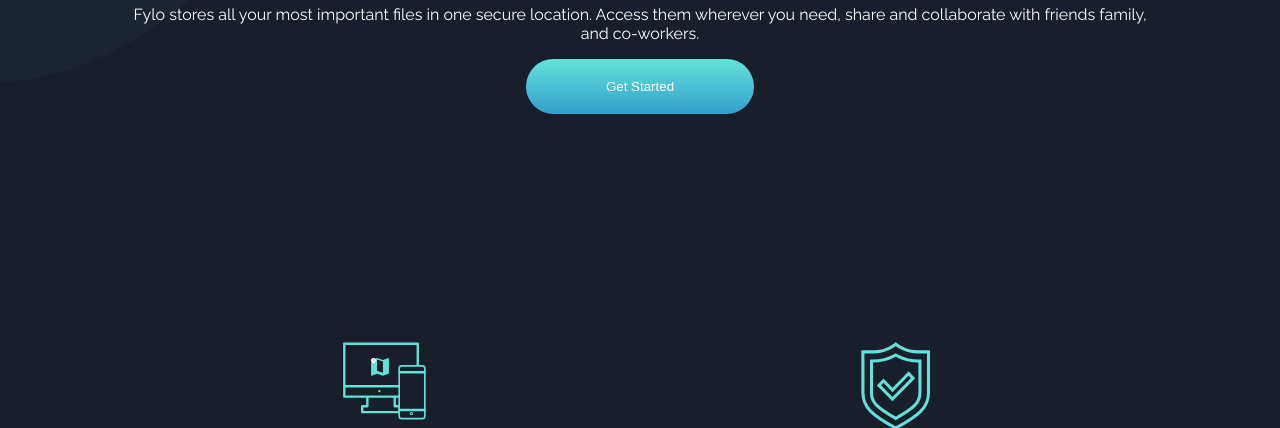
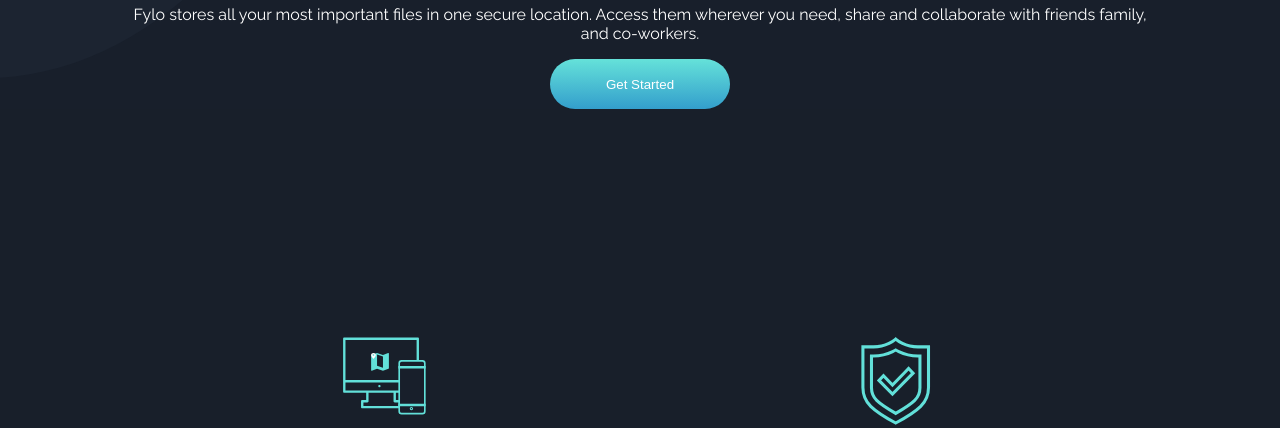
Before and after one commit to Laughter2000/fylo-dark-landing-page, a plain HTML site: page fylo-dark-theme-landing-page-master/index.html in a window 1280 px wide. Shown: the part 672-1100 px from the top of the page. Drawn offline with Linux system fonts and the light colour scheme.

Commit message:
Update style.css

```diff
--- a/fylo-dark-theme-landing-page-master/style.css
+++ b/fylo-dark-theme-landing-page-master/style.css
@@ -112,7 +112,8 @@ ul, li {
 
 button {
     border: none;
-    padding: 1.5em 6em;
+    width: 180px;
+    height: 50px;
     border-radius: 3em;
     color: white;
     font-weight: 400;
@@ -131,7 +132,7 @@ button {
 
 input {
     width: 90%;
-    padding: 1.5em 6em;
+    height: 50px;
     border-radius: 3em;
     margin-bottom: 1em;
     border-style: none;
@@ -339,12 +340,5 @@ footer {
 }
 
 
-
-
-
-
-
-
-
 .attribution { font-size: 11px; text-align: center; margin-bottom: 0; padding-bottom: 10px;}
 .attribution a { color: hsl(228, 45%, 44%); }
```
